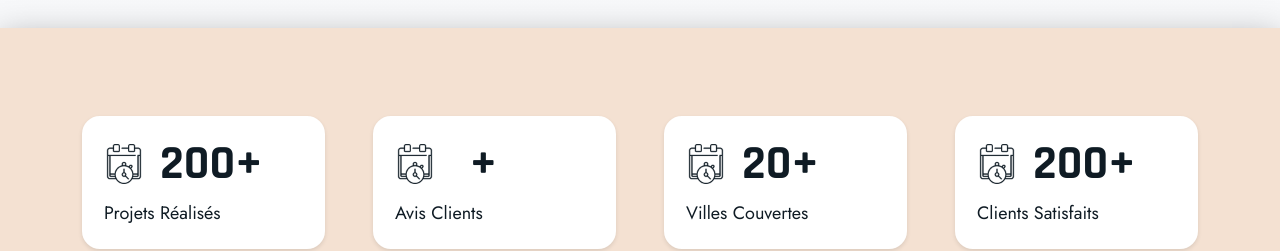
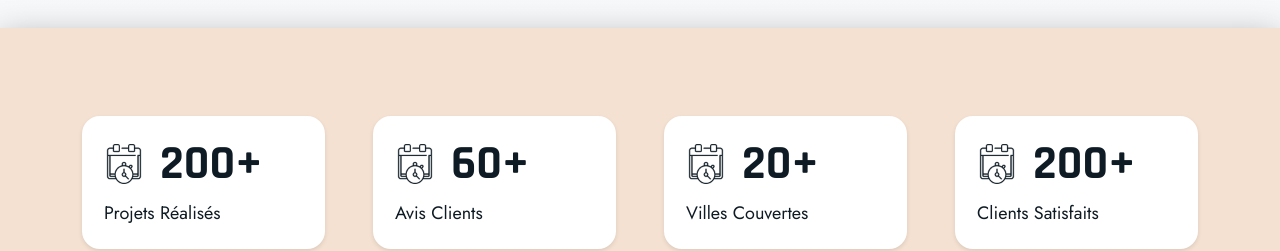
Before and after one commit to ThemerGfx/go-delivery-site, a plain HTML site: page index.html in a window 1280 px wide. Shown: the part 4420-4671 px from the top of the page. Drawn offline with nearby package versions, Linux system fonts and the light colour scheme; no server answers.

Commit message:
Fix dynamic Google review counter display

```diff
--- a/index.html
+++ b/index.html
@@ -908,7 +908,7 @@
                             <div class="d-flex align-items-center gap-3">
                                 <img class="icon" src="assets/images/icon-21.png" alt="" loading="lazy">
                                 <div class="counter-number d-flex">
-                                    <p id="google-review-counter">60</p>
+                                    <p id="google-review-counter" class="counter">60</p>
                                     <p class="counter-plus">+</p>
                                 </div>
                             </div>
```
